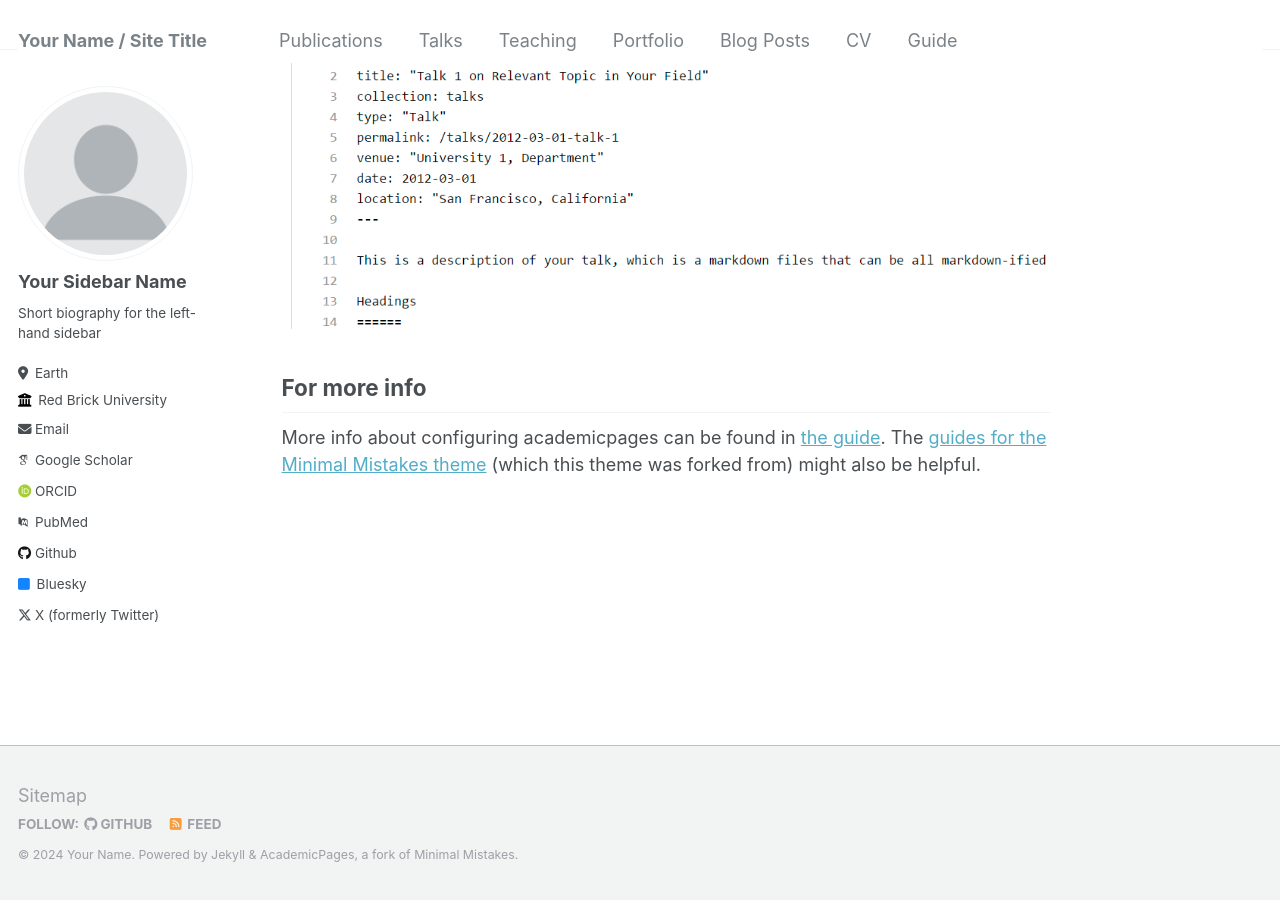
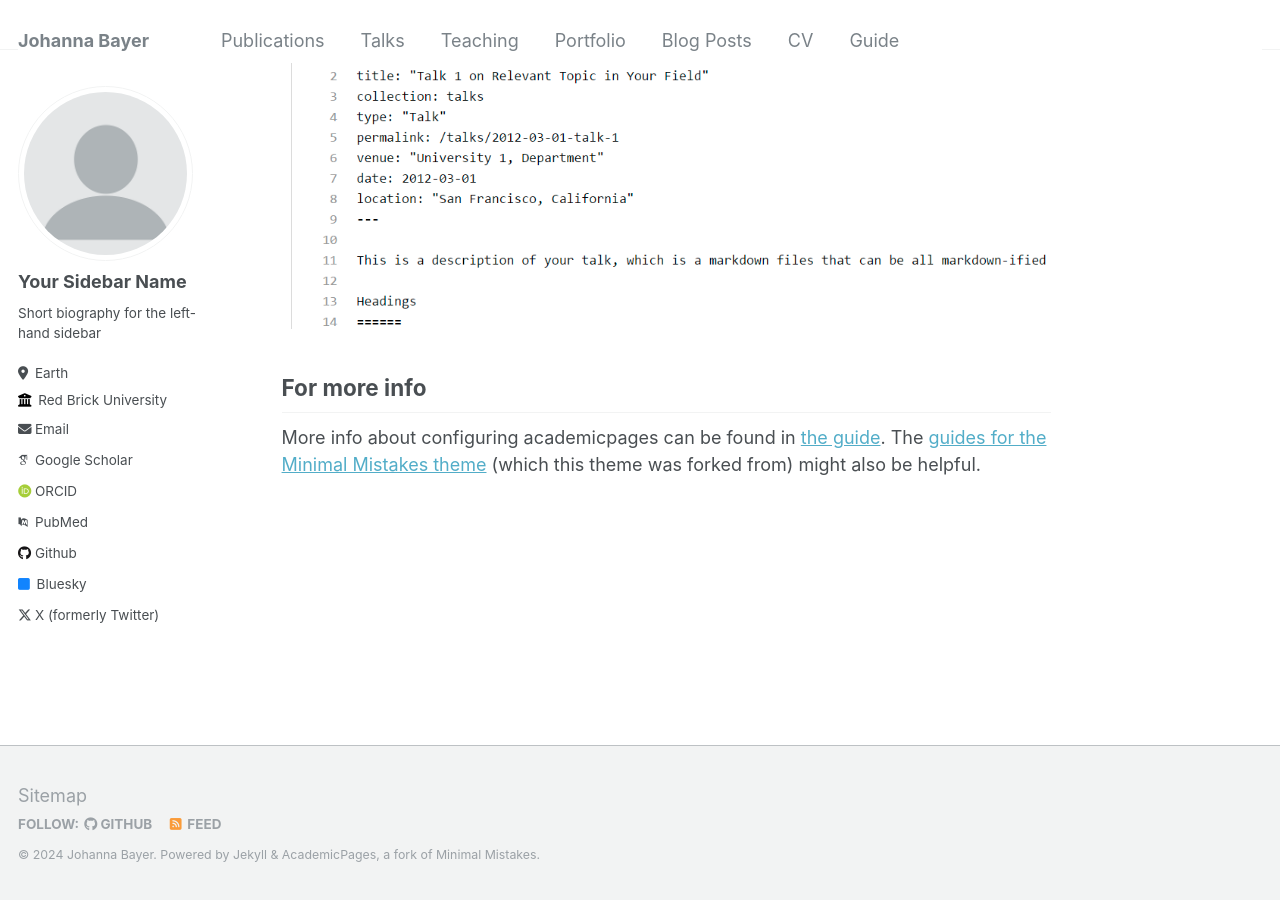
Before and after one commit to likeajumprope/likeajumprope.github.io, a Jekyll site: the page built from _pages/about.md, in a window 1280 px wide and 900 px high, scrolled down 2640 px. Built offline with Jekyll 4.4.1, drawn with Linux system fonts in a browser that asks for light colours; some web fonts are replaced.

Commit message:
update config.yml

```diff
--- a/_config.yml
+++ b/_config.yml
@@ -8,11 +8,11 @@
 
 # Basic Site Settings
 locale                   : "en-US"
-title                    : "Your Name / Site Title"
+title                    : "Johanna Bayer"
 title_separator          : "-"
-name                     : &name "Your Name"
+name                     : &name "Johanna Bayer"
 description              : &description "personal description"
-url                      : https://academicpages.github.io # the base hostname & protocol for your site e.g. "https://mmistakes.github.io"
+url                      : https://likeajumprope.github.io # the base hostname & protocol for your site e.g. "https://mmistakes.github.io"
 baseurl                  : "" # the subpath of your site, e.g. "/blog"
 repository               : "academicpages/academicpages.github.io"
 
```
